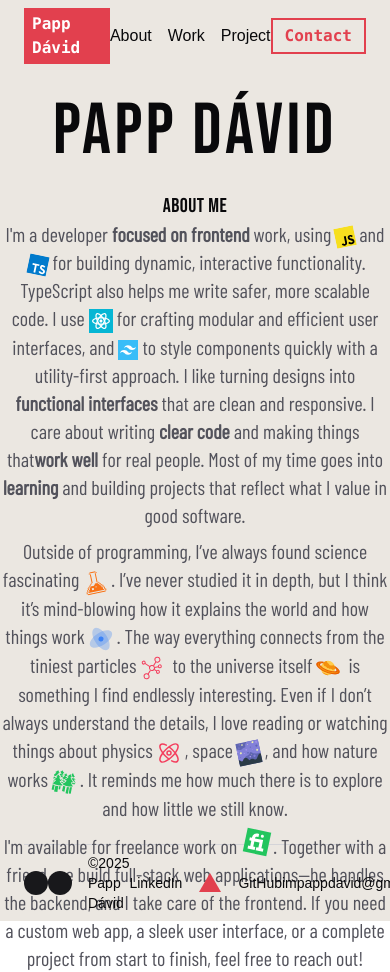
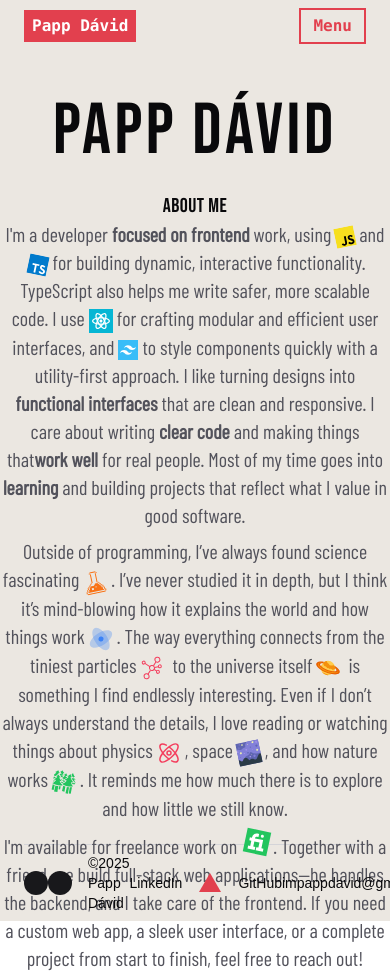
Before and after one commit to impappdavid/portfolio, a Next.js app: page / in a window 390 px wide. Shown: the top 972 px of the page. Built offline with nearby package versions, Linux system fonts and the light colour scheme; a web font is replaced by a local one.

Commit message:
Fixing responsiveness

```diff
--- a/src/components/my-components/navbar.tsx
+++ b/src/components/my-components/navbar.tsx
@@ -14,13 +14,16 @@ function Navbar() {
                     <div className="w-36">
                         <div className=" bg-[#e2404e] w-fit text-white px-2 py-1 font-mono font-semibold cursor-pointer transition-all duration-300 flex items-center">Papp Dávid</div>
                     </div>
-                    <div className="flex gap-4 justify-center">
+                    <div className="hidden sm:flex gap-4 justify-center ">
                         <a href="" className=" hover:underline cursor-pointer ">About</a>
                         <a href="" className=" hover:underline cursor-pointer">Work</a>
                         <a href="" className=" hover:underline cursor-pointer">Project</a>
                     </div>
-                    <div className="w-36 flex justify-end">
+                    <div className="w-36 hidden sm:flex justify-end">
                         <div className="w-fit border-2 border-[#e2404e] font-mono text-[#e2404e] hover:bg-[#e2404e] hover:text-white px-3 py-1 font-semibold cursor-pointer transition-all duration-300">Contact</div>
+                    </div>
+                    <div className="w-36 flex sm:hidden justify-end">
+                        <div className="w-fit border-2 border-[#e2404e] font-mono text-[#e2404e] hover:bg-[#e2404e] hover:text-white px-3 py-1 font-semibold cursor-pointer transition-all duration-300">Menu</div>
                     </div>
                 </div>
             </div>
```
